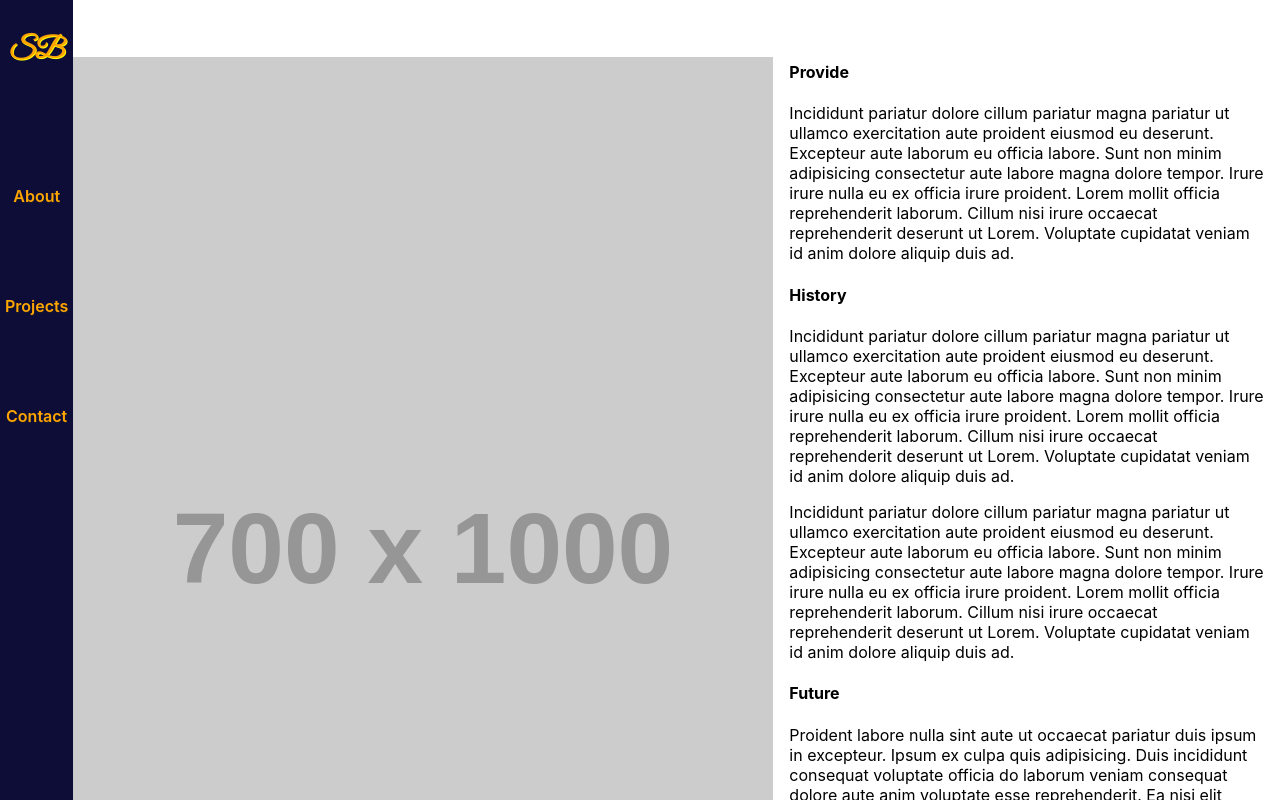
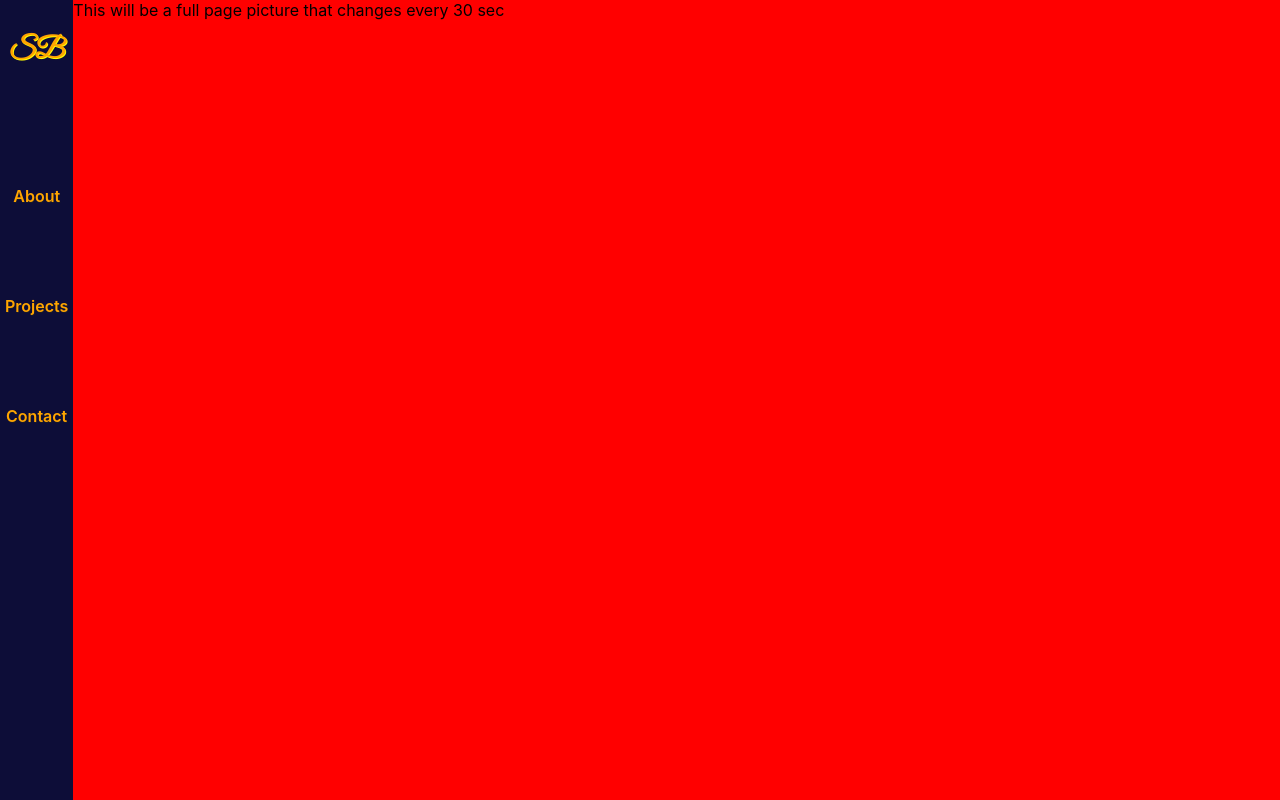
Before and after one commit to etacalpha/portfolioV2, a React (Create React App) app: page / in a window 1280 px wide. Shown: the top 800 px of the page. Built offline with nearby package versions, Linux system fonts and the light colour scheme.

Commit message:
added index page

```diff
--- a/src/App.css
+++ b/src/App.css
@@ -5,6 +5,9 @@
   background-color: red;
   padding: 0;
   margin: 0;
+}
+main {
+  height: 100%;
 }
 
 nav {
--- a/src/App.jsx
+++ b/src/App.jsx
@@ -1,5 +1,6 @@
 import React, { Component } from "react";
 
+import Index from "./Components/Index/index";
 import Nav from "./Components/Nav/nav";
 import About from "./Components/About/about";
 import Contact from "./Components/Contact/contact";
@@ -17,6 +18,7 @@ class App extends Component {
           <Nav />
         </nav>
         <main>
+          <Index />
           <About />
           <Contact />
         </main>
--- /dev/null
+++ b/src/Components/Index/index.jsx
@@ -0,0 +1,10 @@
+import React from "react";
+
+import "./index.css";
+
+function Index() {
+  return (
+    <main>This will be a full page picture that changes every 30 sec</main>
+  );
+}
+export default Index;
```
Also changed, not shown: src/Components/Index/index.css (added).
